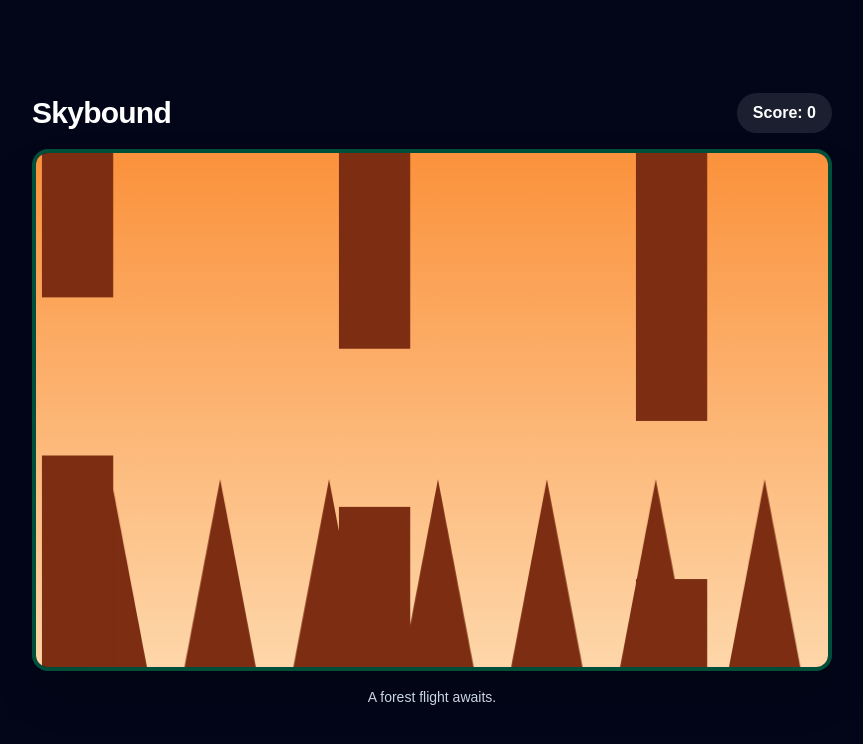
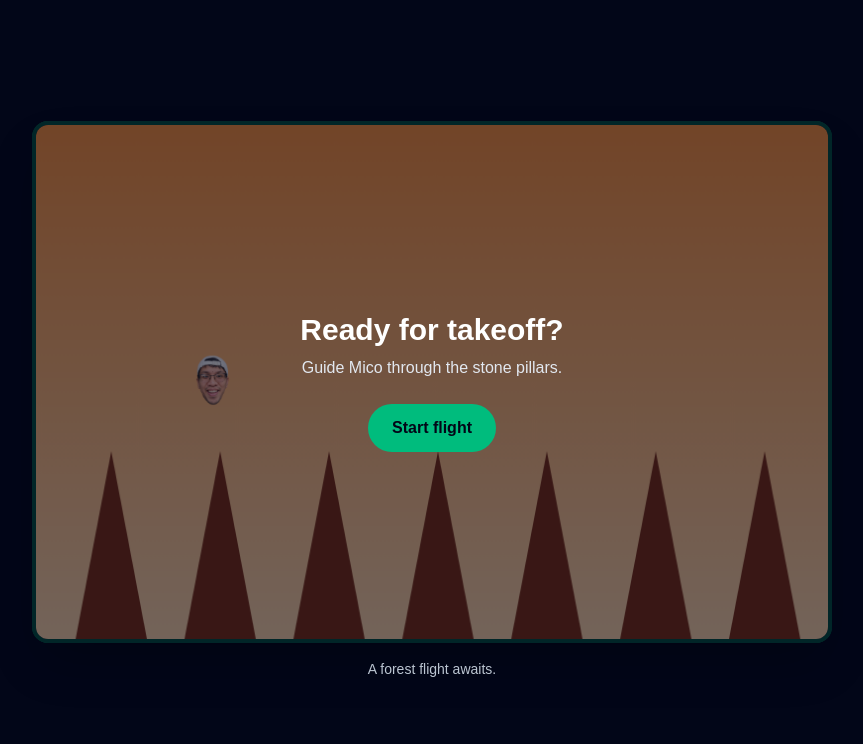
Before and after one commit to Mics28/browser-arcade-game, a Next.js app: page / in a window 1280 px wide. Shown: the top 744 px of the page, without its empty margins (208-1071 px from the left). Built offline with nearby package versions, Linux system fonts and the light colour scheme.

Commit message:
Add Game Over and Retry flow

```diff
--- a/app/components/SkyboundGame.tsx
+++ b/app/components/SkyboundGame.tsx
@@ -1,12 +1,11 @@
 'use client';
 
 // React hooks used to access the Canvas element and run the game setup once.
-import { useEffect, useRef } from 'react';
+import { useEffect, useRef, useState } from 'react';
 
 // --------------------------------------------------
 // GAME CONFIGURATION
 // --------------------------------------------------
-
 
 // Fixed dimensions used as the game's internal coordinate system.
 const GAME_WIDTH = 800;
@@ -88,12 +87,35 @@ function getBackgroundPalette(hour: number): BackgroundPalette {
   };
 }
 
+type GameState = 'START' | 'PLAYING' | 'GAME_OVER';
+
 // --------------------------------------------------
 // MAIN GAME COMPONENT
 // --------------------------------------------------
 
 
 export default function SkyboundGame() {
+
+  const [gameState, setGameState] = useState<GameState>('START');
+  const gameStateRef = useRef<GameState>('START');
+
+  const [finalScore, setFinalScore] = useState(0);
+  const resetGameRef = useRef<() => void>(() => {});
+
+  const retryGame = () => {
+    resetGameRef.current();
+  };
+
+  const startWithFlapRef = useRef<() => void>(() => {});
+
+  const startFromInput = () => {
+    startWithFlapRef.current();
+  };
+
+  const startGameFromButton = () => {
+    gameStateRef.current = 'PLAYING';
+    setGameState('PLAYING');
+  };
 
   // Holds a reference to the actual HTML Canvas element.
   // useRef lets the game access the Canvas without causing React re-renders.
@@ -227,16 +249,42 @@ export default function SkyboundGame() {
     // --------------------------------------------------
 
     // Gravity increases the player's downward velocity every frame.
-    const GRAVITY = 0.12;
+    const GRAVITY = 0.11; //0.12 original gravity
 
     // Negative velocity moves the player upward when they flap.
-    const FLAP_VELOCITY = -4.8;
+    const FLAP_VELOCITY = -3.5; // -4.8 original velocity
+
+    const startGameWithFlap = () =>  {
+      gameStateRef.current = 'PLAYING';
+      setGameState('PLAYING');
+      flap();
+    };
+
+    startWithFlapRef.current = startGameWithFlap;
 
     // Applies an upward velocity to the player.
     // The player does not teleport upward; physics moves them over time.
     const flap = () => {
       player.velocity = FLAP_VELOCITY;
     };
+
+    const resetGame = () => {
+      player.x = PLAYER.x;
+      player.y = PLAYER.y;
+      player.velocity = 0;
+
+      pillarPairs.splice(
+        0,
+        pillarPairs.length,
+        createPillarPair(PILLAR_SPAWN_X)
+      );
+
+      score = 0;
+      gameStateRef.current = 'START';
+      setGameState('START');
+    };
+
+    resetGameRef.current = resetGame;
 
     // Stores the ID of the browser's animation loop.
     // It is used later to stop the loop during cleanup.
@@ -259,7 +307,13 @@ export default function SkyboundGame() {
       // Ignore repeated keydown events when Space is held down.
       if (event.repeat) return;
 
-      // Apply the flap physics.
+      if (gameStateRef.current === 'START') {
+        startGameWithFlap();
+        return;
+      }
+
+      if (gameStateRef.current !== 'PLAYING') return;
+
       flap();
     };
 
@@ -317,7 +371,13 @@ export default function SkyboundGame() {
       // Prevent the browser from performing its default pointer behavior.
       event.preventDefault();
 
-      // Apply the same flap action used by the keyboard.
+      if (gameStateRef.current === 'START') {
+        startGameWithFlap();
+        return;
+      }
+
+      if (gameStateRef.current !== 'PLAYING') return;
+
       flap();
     };
 
@@ -388,6 +448,7 @@ export default function SkyboundGame() {
 
     // Updates the game's state and then renders the next frame.
     const update = () => {
+      if (gameStateRef.current === 'PLAYING') {
           // Apply gravity by increasing the player's downward velocity.
         player.velocity += GRAVITY;
         // Move the player according to their current velocity.
@@ -400,30 +461,28 @@ export default function SkyboundGame() {
           pillarPair.x -= pillarSpeed;
         }
 
-      // Check the newest pillar to determine when the next pillar should spawn.
+        if (hasCollision()) {
+          gameStateRef.current = 'GAME_OVER';
+          setFinalScore(score);
+          setGameState('GAME_OVER');
+        } else {
           const lastPillarPair = pillarPairs[pillarPairs.length - 1];
-      // If the last pillar pair has moved far enough left, spawn a new one.
+
           if (
             lastPillarPair &&
             lastPillarPair.x <= PILLAR_SPAWN_X - PILLAR_SPACING
           ) {
-         // Add a new pillar outside the right edge while keeping existing pillars active.
             pillarPairs.push(
               createPillarPair(PILLAR_SPAWN_X, lastPillarPair.topHeight)
             );
           }
 
-      // Remove pillars only after they are completely outside the left edge.
           for (let index = pillarPairs.length - 1; index >= 0; index -= 1) {
             const pillarPair = pillarPairs[index];
 
             if (pillarPair.x + pillarPair.width < 0) {
               pillarPairs.splice(index, 1);
             }
-      }
-
-      if (hasCollision()) {
-        console.log('Collision Detected');
           }
 
           for (const pillarPair of pillarPairs) {
@@ -434,6 +493,8 @@ export default function SkyboundGame() {
               pillarPair.passed = true;
               score += 1;
               console.log(`Score: ${score}`);
+            }
+          }
         }
       }
 
@@ -455,6 +516,8 @@ export default function SkyboundGame() {
       window.removeEventListener('keydown', handleKeyDown);
       canvas.removeEventListener('pointerdown', handlePointerDown);
       window.cancelAnimationFrame(animationFrameId);
+      startWithFlapRef.current = () => {};
+      resetGameRef.current = () => {};
     };
 
   }, []);
@@ -467,13 +530,7 @@ export default function SkyboundGame() {
   return (
     <main className="flex min-h-screen items-center justify-center bg-slate-950 px-4 py-8 text-white">
       <section className="w-full max-w-[800px]">
-        <div className="mb-4 flex items-center justify-between">
-          <h1 className="text-3xl font-bold tracking-tight">Skybound</h1>
-          <p className="rounded-full bg-white/10 px-4 py-2 font-semibold">
-            Score: 0
-          </p>
-        </div>
-
+        <div className="relative">
           <canvas
             ref={canvasRef}
             width={GAME_WIDTH}
@@ -482,6 +539,46 @@ export default function SkyboundGame() {
             className="touch-none h-auto w-full rounded-2xl border-4 border-emerald-900 shadow-2xl"
           />
 
+          {gameState === 'START' && (
+            <div
+              onPointerDown={startFromInput}
+              className="absolute inset-0 flex flex-col items-center justify-center rounded-2xl bg-slate-950/55 text-center"
+            >
+              <h2 className="text-3xl font-bold">Ready for takeoff?</h2>
+              <p className="mt-2 text-slate-200">
+                Guide Mico through the stone pillars.
+              </p>
+              <button
+                type="button"
+                onClick={startGameFromButton}
+                onPointerDown={(event) => event.stopPropagation()}
+                className="mt-6 rounded-full bg-emerald-500 px-6 py-3 font-bold text-slate-950 transition hover:bg-emerald-400"
+              >
+                Start flight
+              </button>
+            </div>
+          )}
+
+          {gameState === 'GAME_OVER' && (
+            <div className="absolute inset-0 flex flex-col items-center justify-center rounded-2xl bg-slate-950/70 text-center">
+              <h2 className="text-3xl font-bold">Flight ended</h2>
+              <p className="mt-3 text-xl text-slate-100">
+                Score: {finalScore}
+              </p>
+              <button
+                type="button"
+                onClick={retryGame}
+                className="mt-6 rounded-full bg-amber-400 px-6 py-3 font-bold text-slate-950 transition hover:bg-amber-300"
+              >
+                Retry
+              </button>
+            </div>
+          )}
+
+        </div>
+
+
+
         <p className="mt-4 text-center text-sm text-slate-300">
           A forest flight awaits.
         </p>
```
Lines whose indentation alone changed are shown as unchanged.
